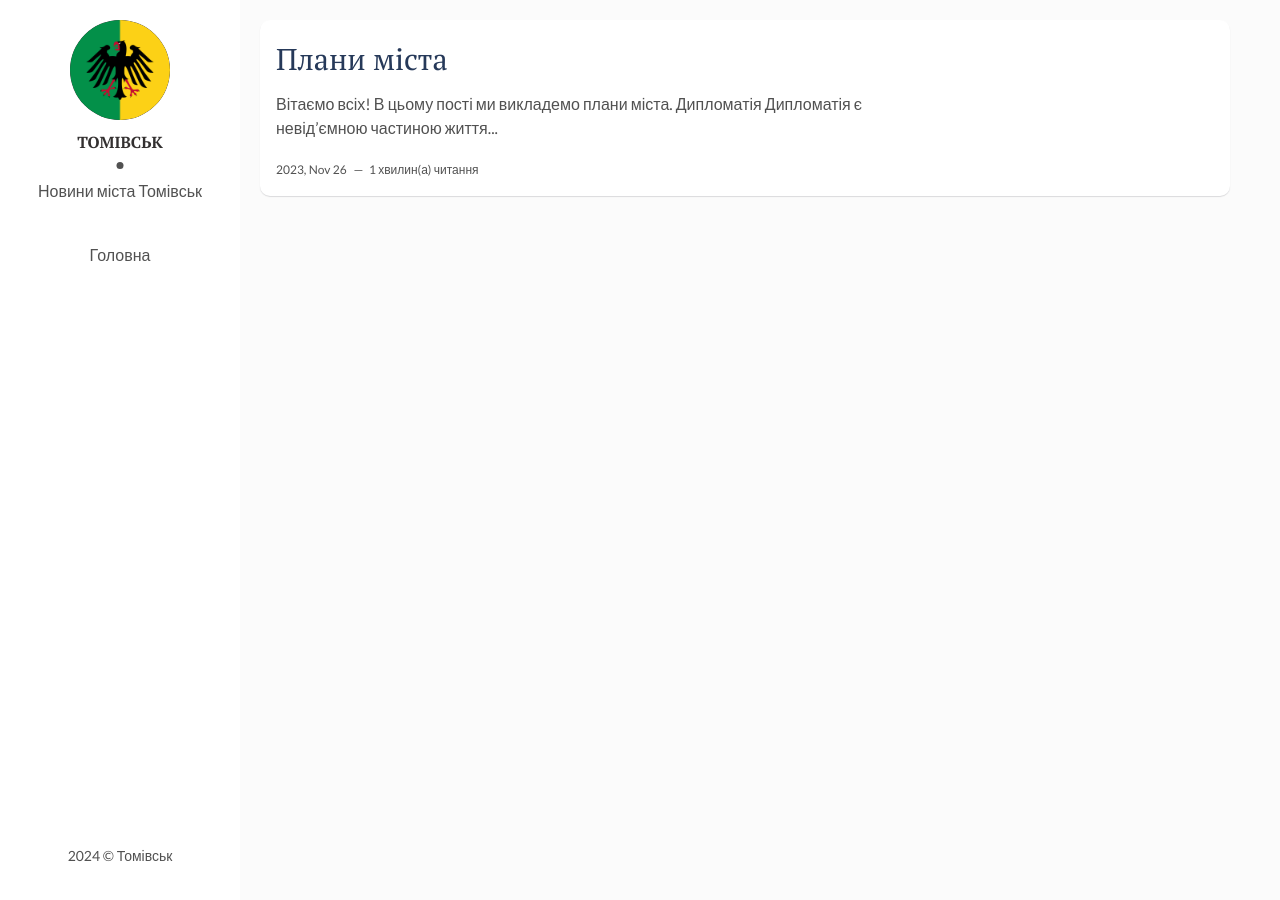
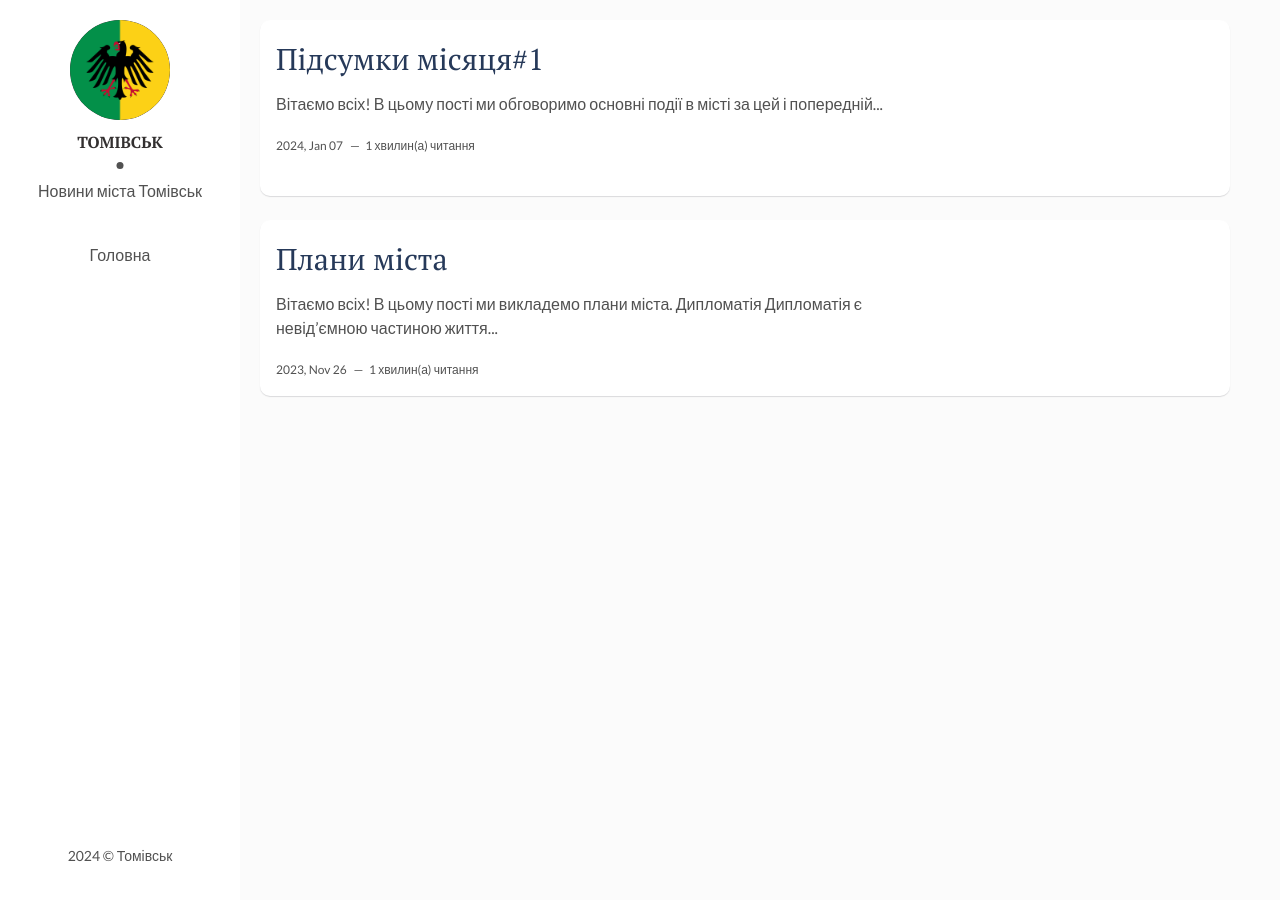
Before and after one commit to Fundi1330/tomivsk, a Jekyll site: the page built from index.html, in a window 1280 px wide. Built offline with Jekyll 4.4.1, drawn with Linux system fonts in a browser that asks for light colours; the list of posts is cut into pages by our own code; some of the changed lines change nothing that is shown.

Commit message:
add: month summary#1

```diff
--- a/_layouts/main.html
+++ b/_layouts/main.html
@@ -12,7 +12,7 @@ layout: default
       <p>{{site.about-author}}</p>
     </div>
     <div class="menu">
-      <p><a href="src/html/index.html">Головна</a></p>
+      <p><a href="/tomivsk/src/html/index.html">Головна</a></p>
     </div>
   </header> <!-- End Header -->
   <footer>
--- /dev/null
+++ b/_posts/2023-11-26-invitation.markdown
@@ -0,0 +1,45 @@
+---
+layout: post
+title: "Підсумки місяця#1"
+date: 2024-01-07 21:34:00 +0300
+description: За останній місяць відбулося справді багато речей. Давайте обговоримо їх # Add post description (optional)
+img: # Add image post (optional)
+---
+
+Вітаємо всіх! В цьому пості ми обговоримо основні події в місті за цей і попередній місяці. Даний випуск є особливим і більше не планується нічого подібного. Натомість замість нього будуть звичайні підсумки тижня
+
+# Що побудовано?
+
+Ми побудували Мерію. Тепер Томівськ офіційно місто!!!
+
+![мерія]({{site.baseurl}}/assets/img/posts/meria.webp "Мерія")
+
+Ми побудували дуже корисну будівлю - cклад. Там ми зберігаємо майже всі ресурси у відсортованому форматі.
+
+![склад]({{site.baseurl}}/assets/img/posts/sklad.png "Склад")
+
+Побудовано місце, де можна відпочити, прочитати давню мудрість, подумати і зайнятися лютим ролеплеєм
+
+![сортир]({{site.baseurl}}/assets/img/posts/sortur.png "Сортир")
+
+Ми почали розвивати аграрний сектор міста, побудувавши ферму пшениці, картоплі та пасіку.
+
+# Цифровізація
+
+Після побудови суду мер розробив для нас бота з простою судовою системою. На щастя, поки що вона не потрібна. В подальшому ми хочемо впроваджувати більше подібних систем.
+
+![судова система в діскорді]({{site.baseurl}}/assets/img/posts/sud.webp "Судова система в діскорді")
+
+# Жителі
+
+До нас приєднався активний житель з ніком KentonRenton. Він уже є членом вищої ради. Ним можеш стати і ти, якщо вступиш до нашого міста
+
+# Дипломатія і політика
+
+Було ухвлено деякі незрозумілі нам накази перм'єрами Catsalte та FunFunroo. Ми їх відкинули. Після цього до нас завітали пан Кирило Кругляк і пані Funroo. Після годинної розмови меру міста пояснили всі ці укази і вони були прийняті.
+
+Також до нас завітав екс-президент Павлік Шерлок. Він бажав заручитися підтримкою на виборах.
+
+До нас приходив і пан Аримурк, який хотів обговорити вступ Томівська до ЦМС. Ми дуже вдячні пану Аримурку за під'єднання Томівська до хабу.
+
+_**Дякуємо за прочитання статті! Вступайте в Томівськ!**_
```
Also changed, not shown: assets/img/posts/meria.webp (added), assets/img/posts/sklad.png (added), assets/img/posts/sortur.png (added), assets/img/posts/sud.webp (added), 11 other files.
